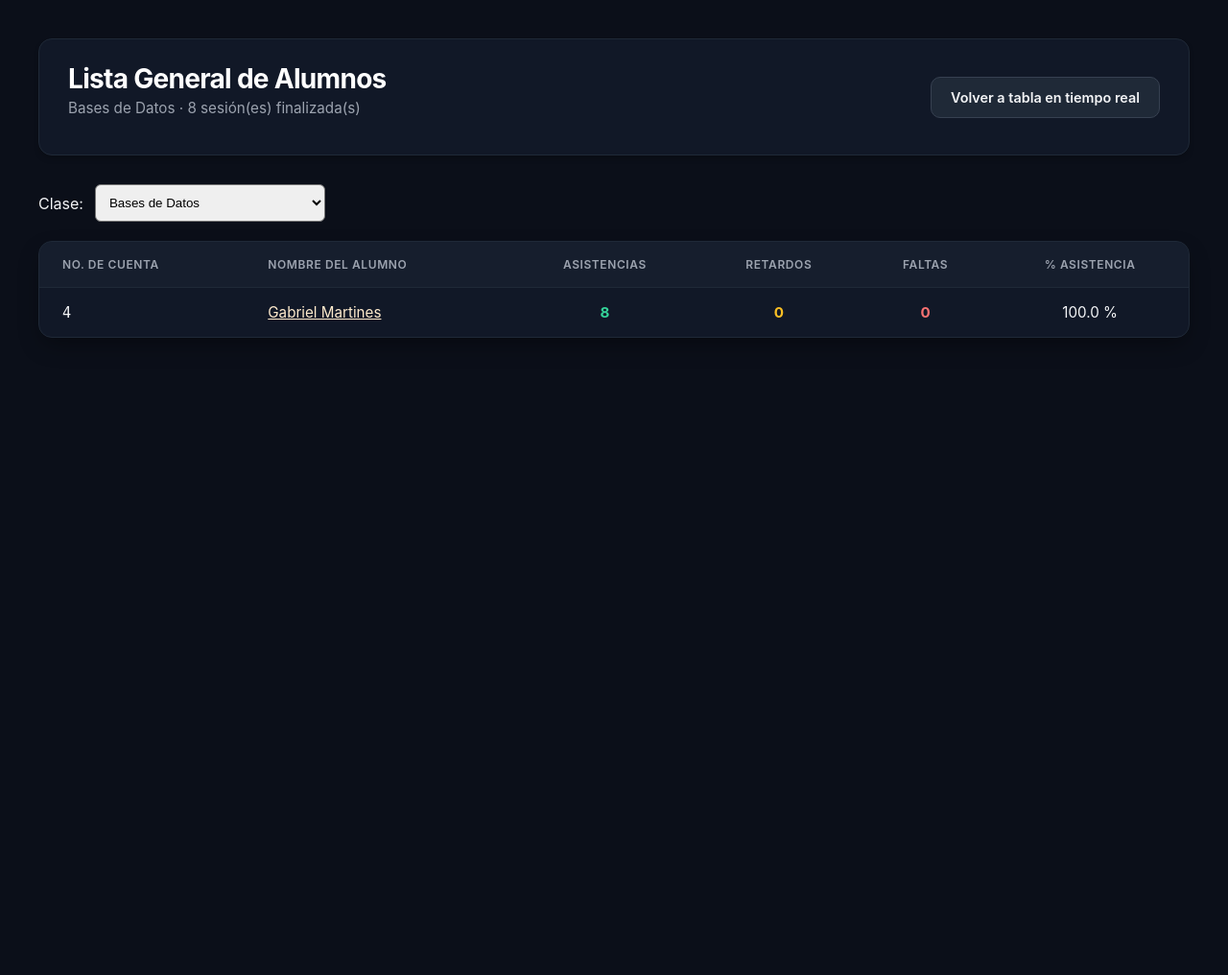
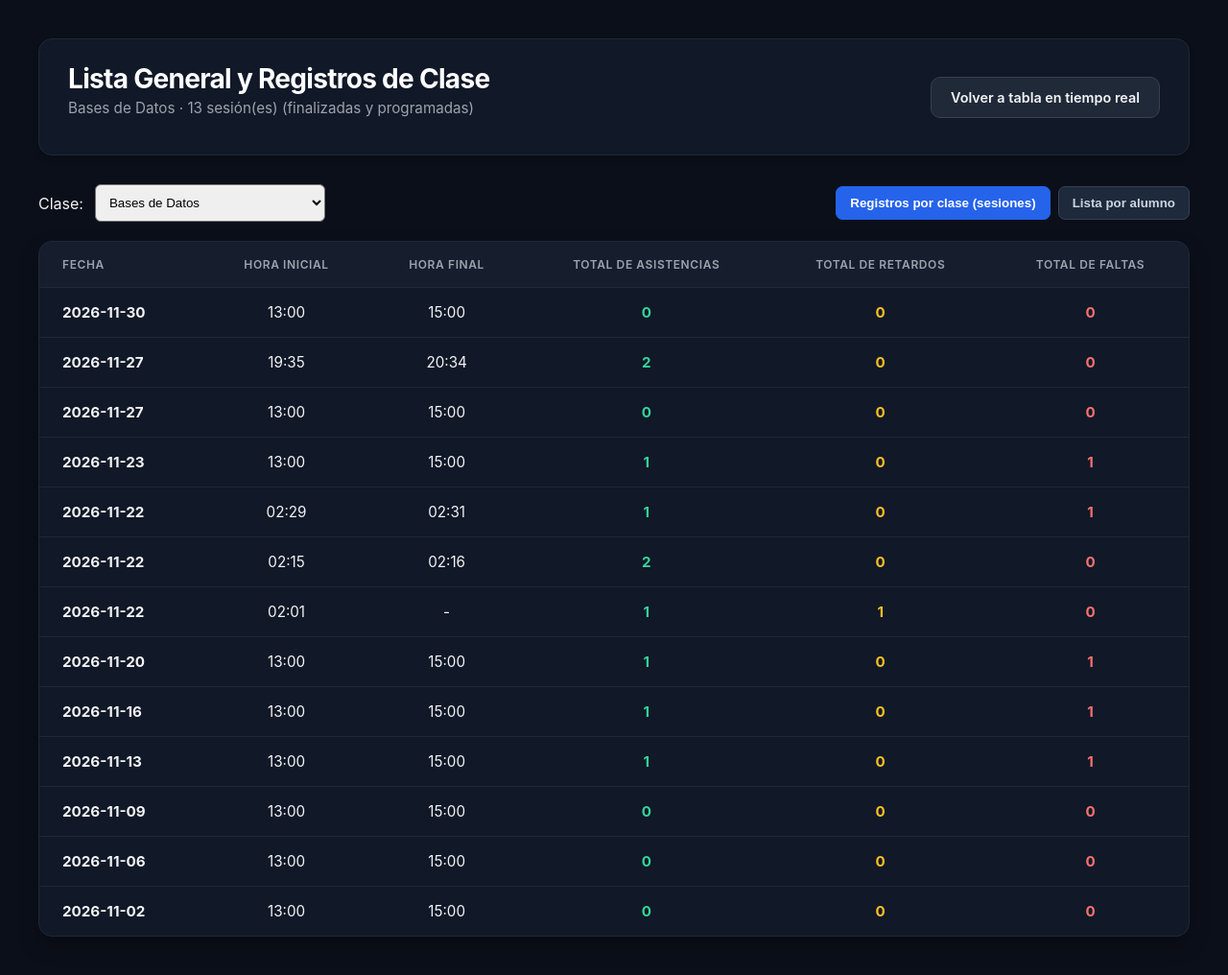
Before and after one commit to eli-ph/Proyecto-distribuidos, a Flask app: page /lista-general in a window 1280 px wide. Shown: the whole page at 96% size. Before the commit the page ends 352 px from the top, so only its background shows below. Run offline with Flask 3, Linux system fonts and the light colour scheme; data comes from the database, SQL or seed files in the repository; both versions use the stored data as it was after the commit.

Commit message:
Cambios vista lista general

```diff
--- a/app.py
+++ b/app.py
@@ -49,14 +49,18 @@ def vista_lista_general():
         clase = clases[0]
 
     alumnos = database.obtener_lista_general(clase['id_clase']) if clase else []
-    sesiones = database.contar_sesiones_finalizadas(clase['id_clase']) if clase else 0
-
+    sesiones_historial = database.obtener_historial_sesiones_clase(clase['id_clase']) if clase else []
+    total_sesiones = (
+        database.contar_sesiones_finalizadas_y_programadas(clase['id_clase'])
+        if clase else 0
+    )
     return render_template(
         'lista_general.html',
         clases=clases,
         clase=clase,
         alumnos=alumnos,
-        sesiones=sesiones
+        total_sesiones=total_sesiones,
+        sesiones_historial=sesiones_historial
     )
 
 @app.route('/alumno/<cuenta>')
--- a/database.py
+++ b/database.py
@@ -368,6 +368,27 @@ def obtener_lista_general(id_clase):
 
     return lista
 
+# Historial / resumen de sesiones para una clase
+def obtener_historial_sesiones_clase(id_clase):
+    """Devuelve cada sesión de una clase con el conteo de asistencias, retardos y faltas."""
+    with conectar() as conn:
+        filas = conn.execute(f"""
+            SELECT
+                s.id_sesion,
+                s.fecha,
+                s.hora_inicio,
+                COALESCE(s.hora_fin, '-') AS hora_fin,
+                s.estado,
+                {CONTEO_ESTADOS}
+            FROM sesiones AS s
+            LEFT JOIN registros AS r ON r.id_sesion = s.id_sesion
+            WHERE s.id_clase = ?
+            GROUP BY s.id_sesion
+            ORDER BY s.fecha DESC, s.hora_inicio DESC
+        """, (id_clase,)).fetchall()
+
+        return [dict(f) for f in filas]
+
 def contar_sesiones_finalizadas(id_clase):
     """Número de sesiones ya finalizadas de una clase."""
 
@@ -378,6 +399,16 @@ def contar_sesiones_finalizadas(id_clase):
 
         return fila["total"]
 
+def contar_sesiones_finalizadas_y_programadas(id_clase):
+    """Total de sesiones finalizadas y programadas de una clase."""
+    with conectar() as conn:
+        fila = conn.execute("""
+            SELECT COUNT(*) AS total
+            FROM sesiones
+            WHERE id_clase = ? AND estado IN ('finalizada', 'programada')
+        """, (id_clase,)).fetchone()
+
+        return fila["total"]
 # --------------------
 # Sesiones
 # --------------------
--- a/templates/lista_general.html
+++ b/templates/lista_general.html
@@ -6,18 +6,47 @@
     <title>Lista General de Asistencia</title>
     <link rel="stylesheet" href="{{ url_for('static', filename='style_laptop.css') }}">
     <style>
+        .barra-controles {
+            display: flex;
+            align-items: center;
+            justify-content: space-between;
+            gap: 16px;
+            flex-wrap: wrap;
+            margin-bottom: 20px;
+        }
+
         .filtro-clase {
             display: flex;
             align-items: center;
             gap: 12px;
             flex-wrap: wrap;
-            margin-bottom: 20px;
         }
 
         .filtro-clase select {
             padding: 10px;
             border-radius: 6px;
             min-width: 240px;
+        }
+
+        .tabs-vista {
+            display: flex;
+            gap: 8px;
+        }
+
+        .tab-btn {
+            padding: 9px 14px;
+            border-radius: 7px;
+            border: 1px solid #334155;
+            background: #1e293b;
+            color: #cbd5e1;
+            font-weight: 600;
+            cursor: pointer;
+        }
+
+        .tab-btn.activa {
+            background: #2563eb;
+            border-color: #2563eb;
+            color: #ffffff;
         }
 
         .centrado {
@@ -29,8 +58,42 @@
             padding: 20px;
             opacity: 0.7;
         }
-        .link-perfil{
-            color: blanchedalmond;
+
+        .link-perfil {
+            color: #38bdf8;
+            font-weight: bold;
+            text-decoration: none;
+        }
+
+        .link-perfil:hover {
+            text-decoration: underline;
+        }
+
+        .oculto {
+            display: none;
+        }
+
+        .badge-sesion {
+            padding: 3px 9px;
+            border-radius: 999px;
+            font-size: 0.8rem;
+            font-weight: 600;
+            text-transform: capitalize;
+        }
+
+        .sesion-finalizada {
+            background: rgba(52, 211, 153, 0.15);
+            color: #34d399;
+        }
+
+        .sesion-activa {
+            background: rgba(56, 189, 248, 0.15);
+            color: #38bdf8;
+        }
+
+        .sesion-programada {
+            background: rgba(148, 163, 184, 0.15);
+            color: #cbd5e1;
         }
     </style>
 </head>
@@ -38,10 +101,10 @@
     <div class="container">
         <div class="header-dash">
             <div>
-                <h1 class="titulo_principal">Lista General de Alumnos</h1>
+                <h1 class="titulo_principal">Lista General y Registros de Clase</h1>
                 <p class="subtext">
                     {% if clase %}
-                        {{ clase.nombre }} · {{ sesiones }} sesión(es) finalizada(s)
+                        {{ clase.nombre }} · {{ total_sesiones }} sesión(es) (finalizadas y programadas)
                     {% else %}
                         Historial acumulado por clase
                     {% endif %}
@@ -50,8 +113,8 @@
             <a href="/" class="btn-secondary">Volver a tabla en tiempo real</a>
         </div>
 
+        <div class="barra-controles">
             {% if clases %}
-        <!-- Al cambiar la clase se recarga la página con ?clase=ID -->
             <form class="filtro-clase" method="get" action="/lista-general">
                 <label for="clase">Clase:</label>
                 <select id="clase" name="clase" onchange="this.form.submit()">
@@ -64,7 +127,57 @@
             </form>
             {% endif %}
 
-        <div class="table-container">
+            <!--  Seleccionar entre historial por sesión y lista por alumno -->
+            <div class="tabs-vista">
+                <button type="button" id="tab-sesiones" class="tab-btn activa" onclick="cambiarVista('sesiones')">
+                    Registros por clase (sesiones)
+                </button>
+                <button type="button" id="tab-alumnos" class="tab-btn" onclick="cambiarVista('alumnos')">
+                    Lista por alumno
+                </button>
+            </div>
+        </div>
+
+        <!-- VISTA 1: HISTORIAL POR SESIÓN DE CLASE -->
+        <div id="vista-sesiones" class="table-container">
+            <table>
+                <thead>
+                    <tr>
+                        <th>Fecha</th>
+                        <th class="centrado">Hora inicial</th>
+                        <th class="centrado">Hora final</th>
+                        <th class="centrado">Total de asistencias</th>
+                        <th class="centrado">Total de retardos</th>
+                        <th class="centrado">Total de faltas</th>
+                    </tr>
+                </thead>
+                <tbody>
+                    {% for s in sesiones_historial %}
+                    <tr>
+                        <td><strong>{{ s.fecha }}</strong></td>
+                        <td class="centrado">{{ s.hora_inicio }}</td>
+                        <td class="centrado">{{ s.hora_fin }}</td>
+                        <td class="centrado" style="color: #34d399; font-weight: bold;">{{ s.asistencias }}</td>
+                        <td class="centrado" style="color: #fbbf24; font-weight: bold;">{{ s.retardos }}</td>
+                        <td class="centrado" style="color: #f87171; font-weight: bold;">{{ s.faltas }}</td>
+                    </tr>
+                    {% else %}
+                    <tr>
+                        <td colspan="6" class="tabla-vacia">
+                            {% if clases %}
+                                No hay sesiones registradas en esta clase.
+                            {% else %}
+                                No hay clases registradas.
+                            {% endif %}
+                        </td>
+                    </tr>
+                    {% endfor %}
+                </tbody>
+            </table>
+        </div>
+
+        <!-- VISTA 2: LISTA GENERAL POR ALUMNO -->
+        <div id="vista-alumnos" class="table-container oculto">
             <table>
                 <thead>
                     <tr>
@@ -81,7 +194,6 @@
                     <tr>
                         <td><code>{{ alumno.numero_de_cuenta }}</code></td>
                         <td>
-                            <!-- Enlace al perfil individual -->
                             <a href="/alumno/{{ alumno.numero_de_cuenta }}" class="link-perfil">
                                 {{ alumno.nombre }}
                             </a>
@@ -106,5 +218,16 @@
             </table>
         </div>
     </div>
+
+    <script>
+        function cambiarVista(vista) {
+            const esSesiones = vista === 'sesiones';
+            document.getElementById('vista-sesiones').classList.toggle('oculto', !esSesiones);
+            document.getElementById('vista-alumnos').classList.toggle('oculto', esSesiones);
+
+            document.getElementById('tab-sesiones').classList.toggle('activa', esSesiones);
+            document.getElementById('tab-alumnos').classList.toggle('activa', !esSesiones);
+        }
+    </script>
 </body>
 </html>
```
Also changed, not shown: registros.db. Lines whose indentation alone changed are shown as unchanged.
